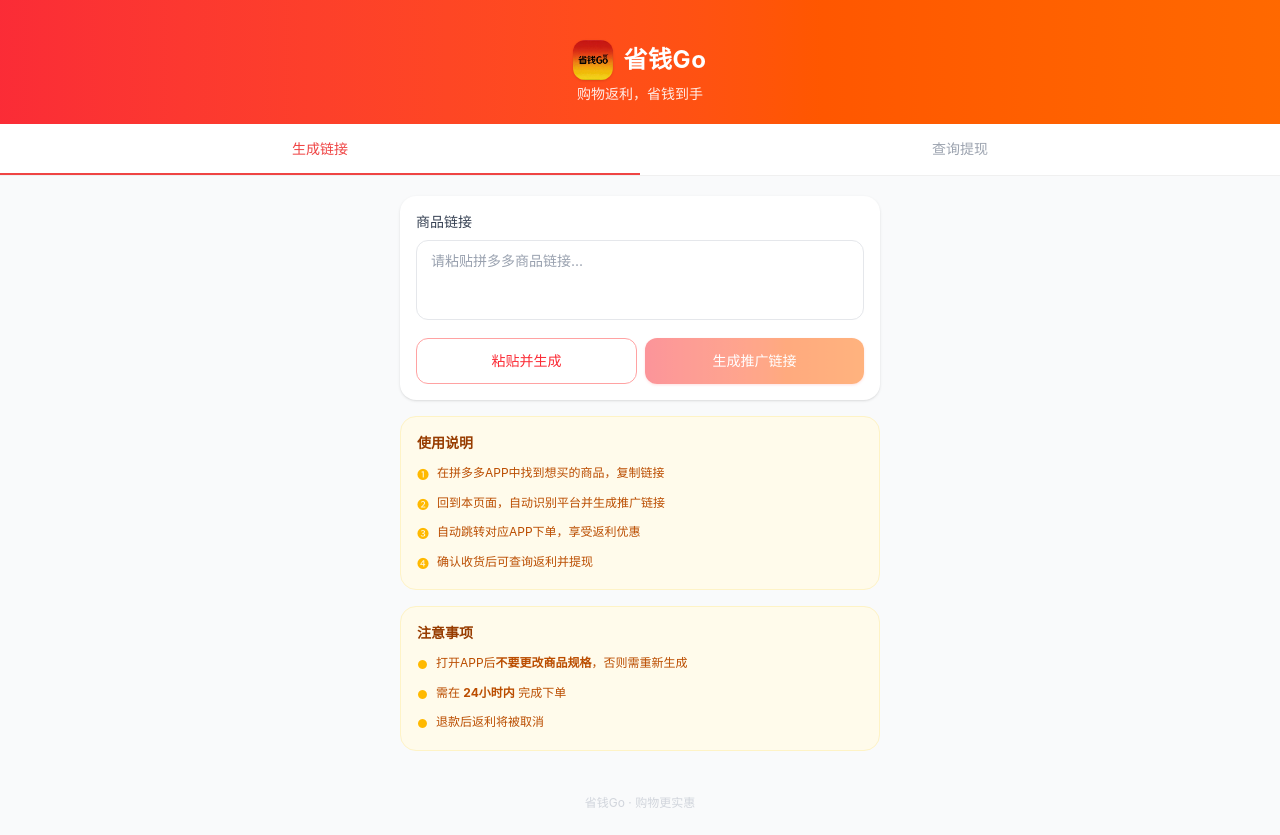
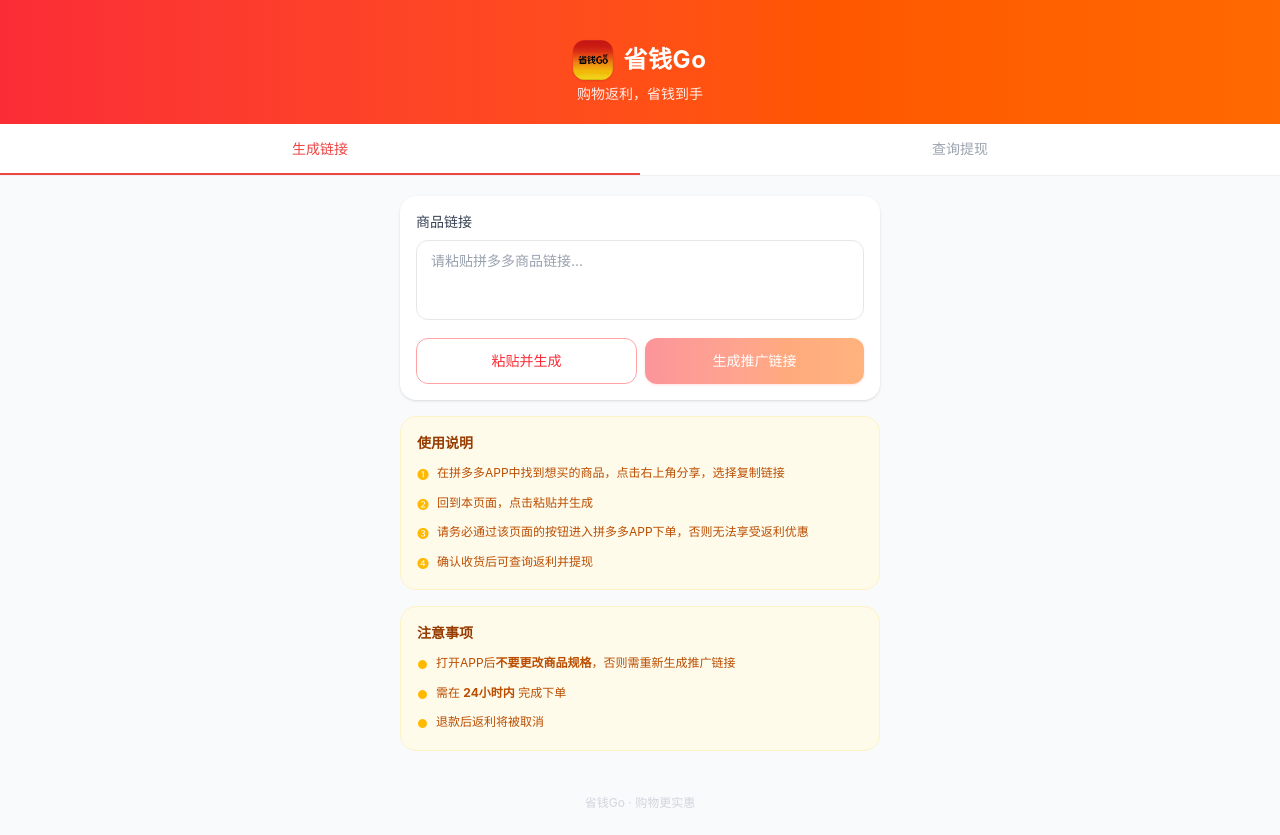
Before and after one commit to jiangfengwhu/cps_web, a Next.js app: page / in a window 1280 px wide. Built offline with nearby package versions, Linux system fonts and the light colour scheme.

Commit message:
文案修改

```diff
--- a/app/page.tsx
+++ b/app/page.tsx
@@ -510,15 +510,15 @@
         <ul className="space-y-2 text-xs text-amber-700 leading-relaxed">
           <li className="flex gap-2">
             <span className="text-amber-400 flex-shrink-0 mt-0.5">❶</span>
-            <span>在拼多多APP中找到想买的商品，复制链接</span>
+            <span>在拼多多APP中找到想买的商品，点击右上角分享，选择复制链接</span>
           </li>
           <li className="flex gap-2">
             <span className="text-amber-400 flex-shrink-0 mt-0.5">❷</span>
-            <span>回到本页面，自动识别平台并生成推广链接</span>
+            <span>回到本页面，点击粘贴并生成</span>
           </li>
           <li className="flex gap-2">
             <span className="text-amber-400 flex-shrink-0 mt-0.5">❸</span>
-            <span>自动跳转对应APP下单，享受返利优惠</span>
+            <span>请务必通过该页面的按钮进入拼多多APP下单，否则无法享受返利优惠</span>
           </li>
           <li className="flex gap-2">
             <span className="text-amber-400 flex-shrink-0 mt-0.5">❹</span>
@@ -532,7 +532,7 @@
         <ul className="space-y-2 text-xs text-amber-700 leading-relaxed">
           <li className="flex gap-2">
             <span className="text-amber-400 flex-shrink-0 mt-0.5">●</span>
-            <span>打开APP后<strong>不要更改商品规格</strong>，否则需重新生成</span>
+            <span>打开APP后<strong>不要更改商品规格</strong>，否则需重新生成推广链接</span>
           </li>
           <li className="flex gap-2">
             <span className="text-amber-400 flex-shrink-0 mt-0.5">●</span>
@@ -701,7 +701,6 @@
         >
           添加企业微信提现
         </a>
-        <p className="text-xs text-gray-400 mt-2">提现将通过企业微信转账到您的账户</p>
       </div>
 
       <div className="bg-blue-50 border border-blue-100 rounded-2xl p-4">
```
